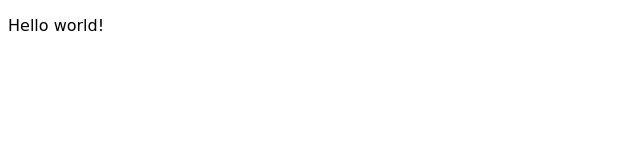
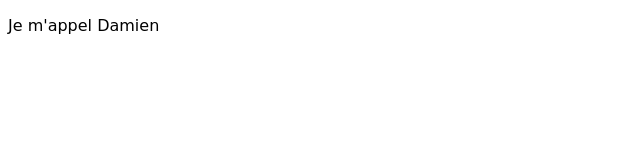
Before and after one commit to BlackBones94/PelletDamien_3_09032022, a website: page index.html in a window 1280 px wide. Shown: the full height of the page, 0-640 px from the left. Drawn offline with Linux system fonts and the light colour scheme; a web font is replaced by a local one.

Commit message:
test html

```diff
--- a/index.html
+++ b/index.html
@@ -14,7 +14,7 @@
     </head>
 
 <body>
-    <p>Hello world!</p>
+    <p>Je m'appel Damien</p>
 </body>
 
 </html>
```
